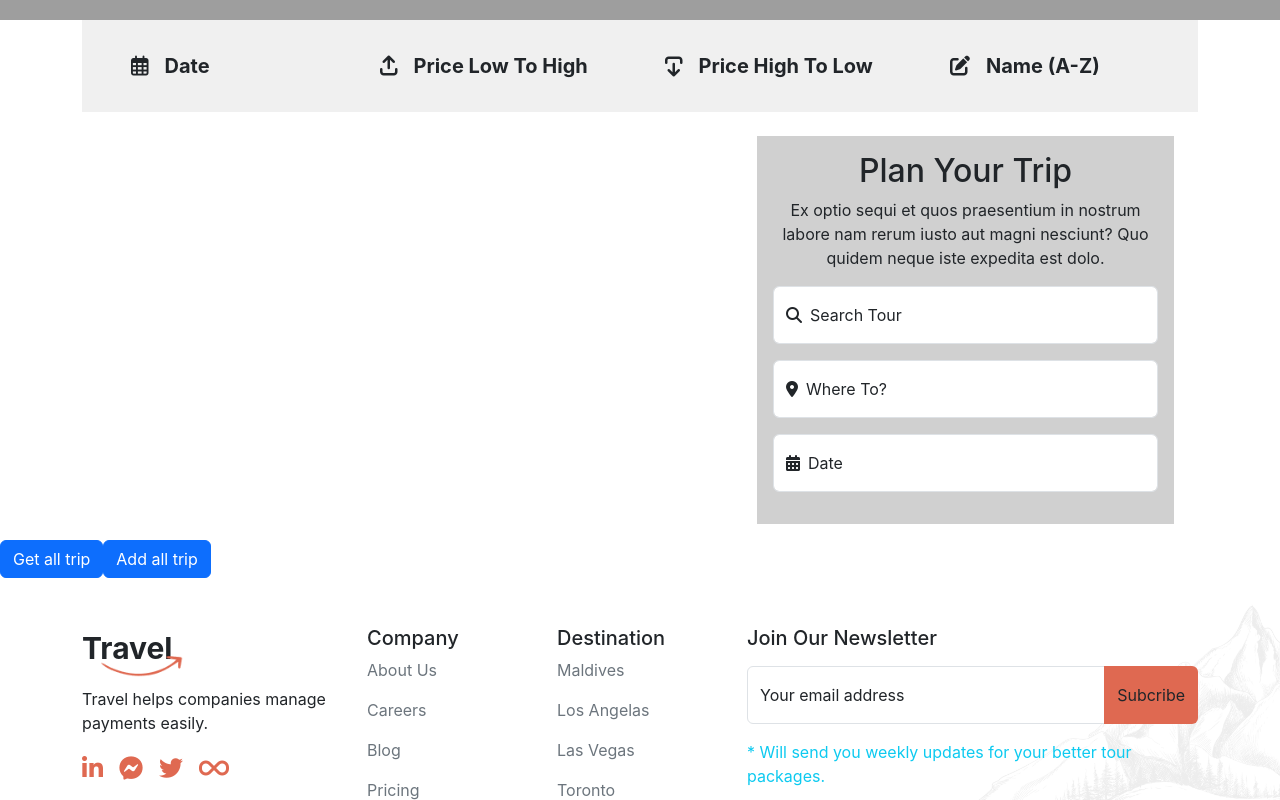
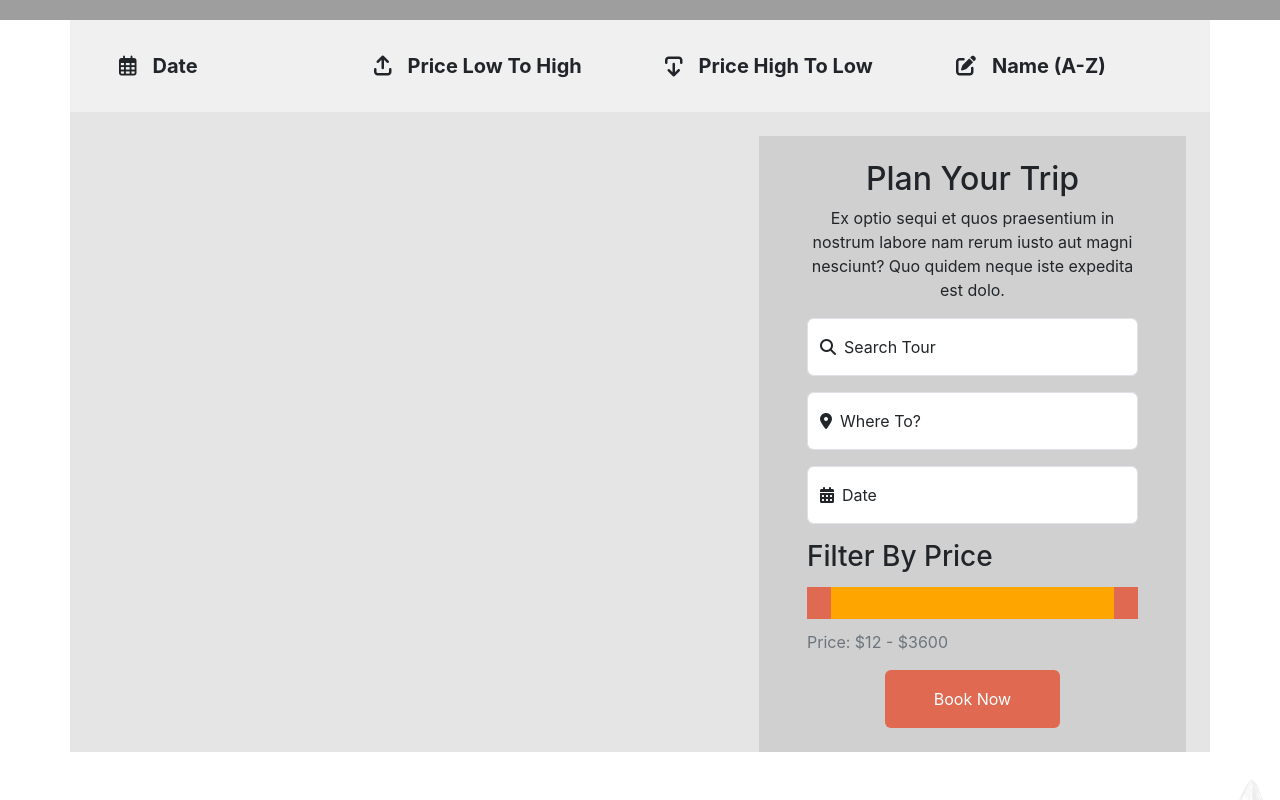
Before and after one commit to Mjnk13/travel-web-ex2, a React (Create React App) app: page /packages-archive in a window 1280 px wide. Shown: the part 580-1380 px from the top of the page. Built offline with nearby package versions, Linux system fonts and the light colour scheme; grey boxes are pictures that could not be loaded.

Commit message:
thêm slider vào form filter price

```diff
--- a/package.json
+++ b/package.json
@@ -11,6 +11,8 @@
     "@types/node": "^16.18.39",
     "@types/react": "^18.2.18",
     "@types/react-dom": "^18.2.7",
+    "rc-slider": "^10.2.1",
+    "rc-tooltip": "^6.0.1",
     "react": "^18.2.0",
     "react-dom": "^18.2.0",
     "react-redux": "^8.1.2",
--- a/src/App.css
+++ b/src/App.css
@@ -121,6 +121,18 @@
   background-color: #D0D0D0;
 }
 
+.rc-slider-handle-1{
+  transform: translateX(-100%) !important;
+}
+
+.rc-slider-handle-2{
+  transform: translateX(0) !important;
+}
+
+.rc-slider-handle:active {
+  box-shadow: none !important;
+}
+
 @media (max-width: 575px) {
   #carouselPromotionClient{
     padding: 0% 10%;
--- a/src/page/PackagesArchive.tsx
+++ b/src/page/PackagesArchive.tsx
@@ -1,7 +1,9 @@
 import Jumbotron from "./component/Jumbotron";
 import { getAllTrips, addTrip } from "../indexeddb/tripActions";
-import { useEffect } from 'react';
+import { useEffect, useState } from 'react';
 import { tripsTest } from "../indexeddb/rawData";
+import Slider from 'rc-slider';
+import 'rc-slider/assets/index.css';
 
 const PackagesArchive = () => {
     function addAllTripTest() {
@@ -16,12 +18,14 @@ const PackagesArchive = () => {
         }));
     }
 
+    const [currentRangeValue, setCurrentRangeValue] = useState([12, 3600]);
+
     return (
         <div className="packages-archive">
             <Jumbotron cssBackground="packages-archive" titleOne="SEARCH TOUR" titleTwo="Travel With Us"/>
 
             <div className="pa-section">
-                <div className="container">
+                <div className="container p-0" style={{backgroundColor: "#e5e5e5"}}>
                     <div className="trip-filter py-4">
                         <div className="row align-items-center">
                             <div className="col-md-6 col-lg-3">
@@ -42,13 +46,13 @@ const PackagesArchive = () => {
                     <div className="trip-section mt-4">
                         <div className="container">
                             <div className="row">
-                                <div className="col-md-7">
+                                <div className="col-lg-7 col-md-6">
 
                                 </div>
 
-                                <div className="col-md-5">
+                                <div className="col-lg-5 col-md-6">
                                     <div className="container">
-                                        <div className="plan-trip-form p-3">
+                                        <div className="plan-trip-form px-5 py-4">
                                             <h2 className="text-center">Plan Your Trip</h2>
                                             <p className="text-center">Ex optio sequi et quos praesentium in nostrum labore nam rerum iusto aut magni nesciunt? Quo quidem neque iste expedita est dolo.</p>
                                             <form action="">
@@ -64,8 +68,31 @@ const PackagesArchive = () => {
                                                     <input type="text" className="form-control" id="date-trip-input" placeholder="04/08/2023"/>
                                                     <label htmlFor="date-trip-input"><i className="fa-solid fa-calendar-days me-2"></i>Date</label>
                                                 </div>
+
+                                                <div className="filter-by-price">
+                                                    <h3 className="">Filter By Price</h3>
+                                                    <div className="px-4">
+                                                        <Slider style={{height: "2rem"}} range
+                                                            pushable={true}
+                                                            min={12}
+                                                            max={3600}
+                                                            defaultValue={[12, 3600]}
+                                                            railStyle={{backgroundColor: "white", height: "2rem", borderRadius: "0"}}
+                                                            trackStyle={{backgroundColor:"orange", height: "2rem", borderRadius: "0"}}
+                                                            handleStyle={{backgroundColor: "#DF6951", border: "none", borderRadius: "0", height: "2rem" , width: "1.5rem", marginTop:"0", opacity: "1"}}
+                                                            onChange={(value) => {
+                                                                setCurrentRangeValue(value as number[]);
+                                                            }}
+                                                            />
+                                                    </div>
+                                                    <p className="filter-price mt-3 text-secondary">{`Price: $${currentRangeValue[0]} - $${currentRangeValue[1]}`}</p>
+                                                    <div className="w-100 text-center">
+                                                        <button className="btn text-white px-5 py-3" type="submit" style={{backgroundColor: "#DF6951"}}>Book Now</button>
+                                                    </div>
+                                                </div>
                                             </form>
                                         </div>
+
                                     </div>
                                 </div>
                             </div>
@@ -74,10 +101,10 @@ const PackagesArchive = () => {
                 </div>
             </div>
 
-            <div className="test-data mt-3">
+            {/* <div className="test-data mt-3">
                 <button className="btn btn-primary" onClick={getAllTripsTest}>Get all trip</button>
                 <button className="btn btn-primary" onClick={addAllTripTest}>Add all trip</button>
-            </div>
+            </div> */}
         </div>
     );
 }
```
Also changed, not shown: 1 other file (tests, documents, lock files or other folders).
